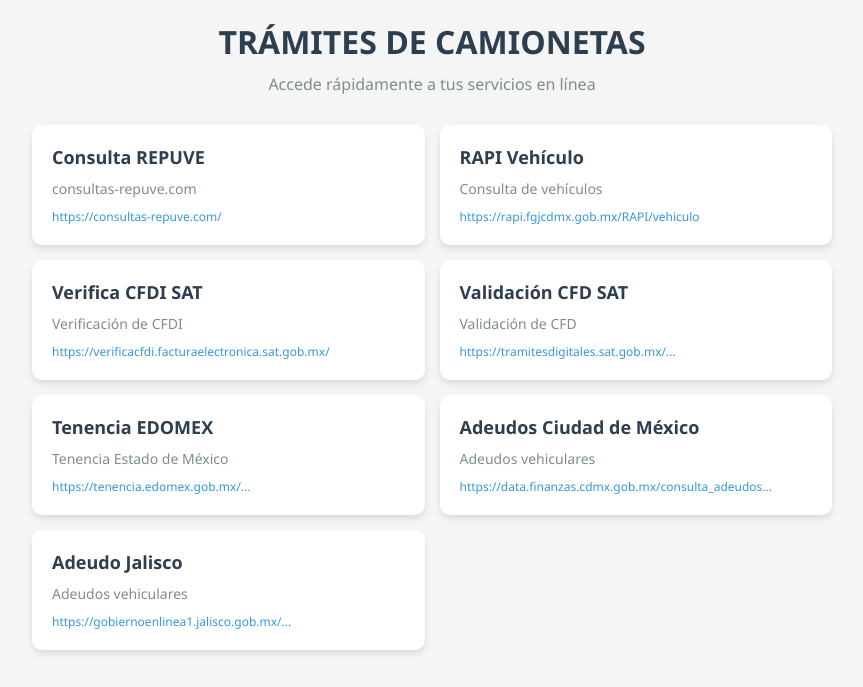
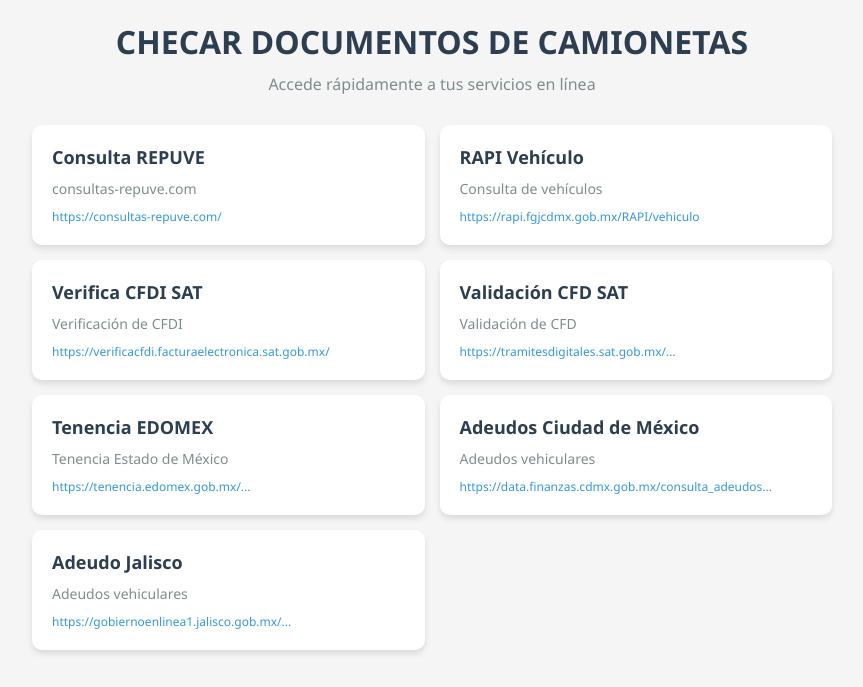
Before and after one commit to emiliocolor/transportes, a plain HTML site: page checar_documentos_de_camionetas.html in a window 1280 px wide. Shown: the top 687 px of the page, without its empty margins (208-1071 px from the left). Drawn offline with Linux system fonts and the light colour scheme.

Commit message:
Update checar_documentos_de_camionetas.html

```diff
--- a/checar_documentos_de_camionetas.html
+++ b/checar_documentos_de_camionetas.html
@@ -3,7 +3,7 @@
 <head>
     <meta charset="UTF-8">
     <meta name="viewport" content="width=device-width, initial-scale=1.0">
-    <title>Accesos Rápidos</title>
+    <title>Checar documentos de camionetas</title>
     <style>
         * {
             margin: 0;
@@ -121,7 +121,7 @@
 <body>
     <div class="container">
         <header>
-            <h1>TRÁMITES DE CAMIONETAS</h1>
+            <h1>CHECAR DOCUMENTOS DE CAMIONETAS</h1>
             <p class="description">Accede rápidamente a tus servicios en línea</p>
         </header>
 
```
